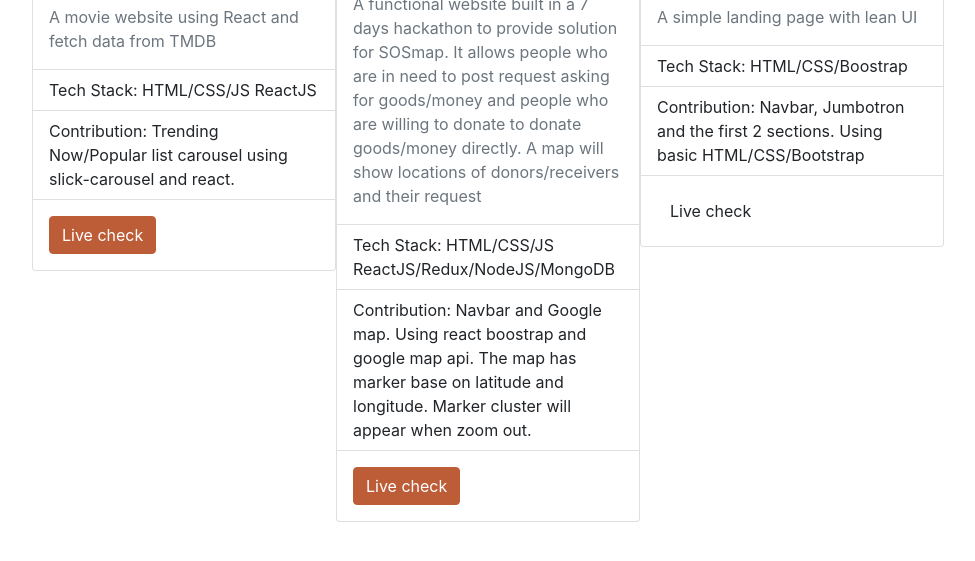
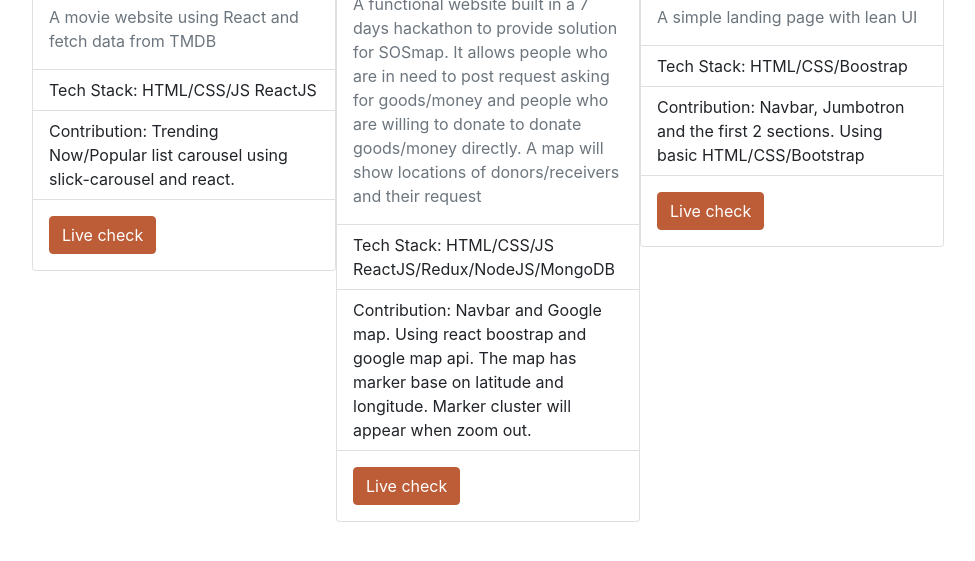
Before and after one commit to kimbua/my-portfolio, a plain HTML site: page index.html in a window 1280 px wide. Shown: the part 1267-1828 px from the top of the page, without its empty margins (288-1263 px from the left). Drawn offline with nearby package versions, Linux system fonts and the light colour scheme; a web font is replaced by a local one.

Commit message:
Update index.html

```diff
--- a/index.html
+++ b/index.html
@@ -114,7 +114,7 @@
                                 <li class="list-group-item">Contribution: Navbar, Jumbotron and the first 2 sections. Using basic HTML/CSS/Bootstrap</li>
                             </ul>
                             <div class="card-body" style="flex:0">
-                                <a href="https://codeseeds.netlify.app/" class="btn btn-primaryartarget="_blank">Live check</a>
+                                <a href="https://codeseeds.netlify.app/" class="btn btn-primary" target="_blank">Live check</a>
                             </div>
                           </div>
                           </div>
```
